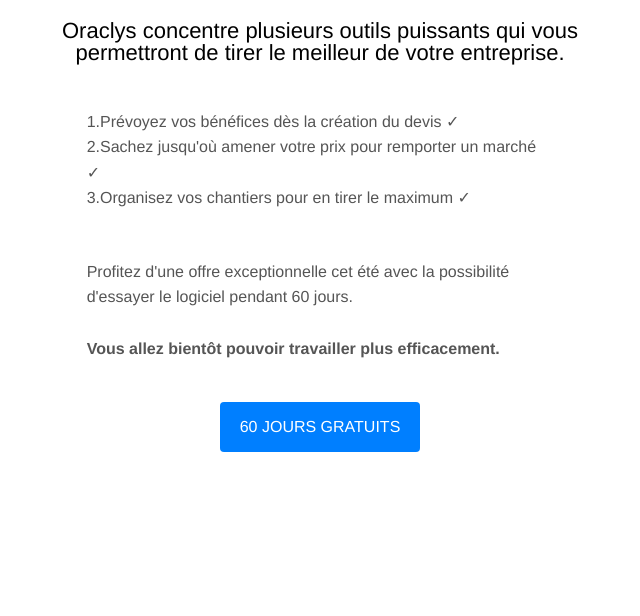
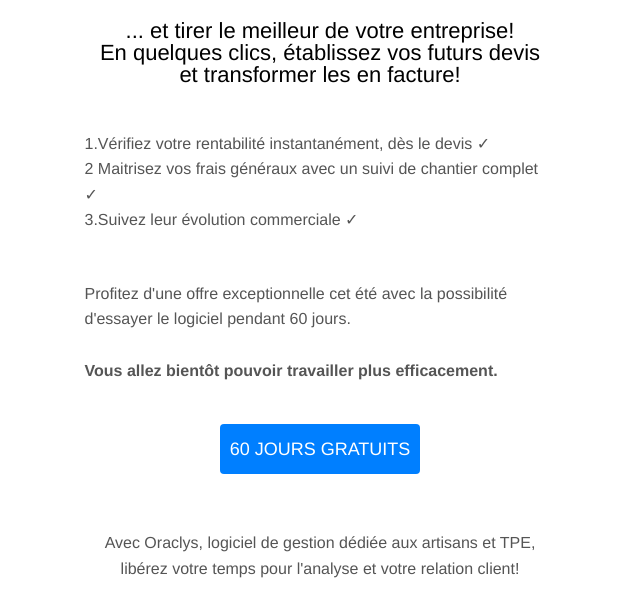
Before and after one commit to fh-d/lillevisionfest, a website: page mail.html in a window 1280 px wide. Shown: the part 328-944 px from the top of the page, without its empty margins (320-960 px from the left). Before the commit the page ends 865 px from the top, so only its background shows below. Drawn offline with Linux system fonts and the light colour scheme.

Commit message:
preinstall gulp sass

```diff
--- a/mail.html
+++ b/mail.html
@@ -95,15 +95,14 @@
 			line-height: 22px;
 			font-weight: normal;
 		}
-		a.link1{
 
-		}
 		a.link2{
 			color:#fff;
 			text-decoration:none;
 			font-family:Helvetica, Arial, sans-serif;
-			font-size:16px;
-			color:#fff;border-radius:4px;
+			font-size:18px;
+			color:#fff;
+			border-radius:4px;
 		}
 		p{
 			color:#555;
@@ -159,22 +158,23 @@
 								<td width="100%" colspan="3" align="center" style="padding-bottom:10px;padding-top:5px;">
 									<div class="contentEditableContainer contentTextEditable">
 					                	<div class="contentEditable" align='center' >
-					                  		<h2> Oraclys concentre plusieurs outils puissants qui vous permettront de tirer le meilleur de votre entreprise. </h2>
+					                  		<h2> ... et tirer le meilleur de votre entreprise!<br/> En quelques clics, établissez vos futurs devis <br/> et transformer les en facture! </h2>
 					                	</div>
 					              	</div>
 								</td>
 							</tr>
 							<tr>
 								<td width="100"> </td>
-								<td width="700" align="center">
+								<td width="730" align="center">
 									<div class="contentEditableContainer contentTextEditable">
 					                	<div class="contentEditable" align='left' >
 					                  		<p >
 
 
-    1.Prévoyez vos bénéfices dès la création du devis ✓<br/>
-    2.Sachez jusqu'où amener votre prix pour remporter un marché ✓<br/>
-    3.Organisez vos chantiers pour en tirer le maximum ✓
+
+    1.Vérifiez votre rentabilité instantanément, dès le devis ✓<br/>
+    2 Maitrisez vos frais généraux avec un suivi de chantier complet ✓<br/>
+    3.Suivez leur évolution commerciale ✓
 
 					                  			</p>
 					                  				<br/>			                  		<p >
@@ -197,25 +197,41 @@
 						<table cellpadding="0" cellspacing="0" border="0" align="center" width="600" class="container">
 							<tr>
 								<td width="200"> </td>
-								<td width="200" align="center" style="padding-top:25px; padding-bottom:85px;">
+								<td width="200" align="center" style="padding-top:25px; padding-bottom:35px;">
 									<table cellpadding="0" cellspacing="0" border="0" align="center" width="200" height="50">
 										<tr>
 											<td bgcolor="#007FFF" align="center" style="border-radius:4px;" width="200" height="50">
 												<div class="contentEditableContainer contentTextEditable">
 								                	<div class="contentEditable" align='center' >
-								                  		<a target='_blank' style="color:#FFF" width="200" height="50" href="http://www.oraclys.com/" class='link2'> 60 JOURS GRATUITS</a>
+								                  		<a class="link2" target='_blank' style="color:#FFF" width="200" height="50" href="http://www.oraclys.com/" class='link2'> 60 JOURS GRATUITS</a>
 								                	</div>
 								              	</div>
 											</td>
 										</tr>
 									</table>
 								</td>
+
 								<td width="200"> </td>
 							</tr>
 						</table>
 					</div>
 
+						<table cellpadding="0" cellspacing="0" border="0" align="center" width="600" class="container">
+							<tr>
+								<td width="100%" colspan="3" align="center" style="padding-bottom:100px;padding-top:5px;">
+									<div class="contentEditableContainer contentTextEditable">
+					                	<div class="contentEditable" align='center' >
+					                  		<p> Avec Oraclys, logiciel de gestion dédiée aux artisans et TPE,  <br/>libérez votre temps pour l'analyse et votre relation client!
+ </p>
+					                	</div>
+					              	</div>
+								</td>
+							</tr>
+							<tr>
+								<td width="100"> </td>
 
+							</tr>
+						</table>
 
 
 				</td>
```
Also changed, not shown: css/style.css (+8 -6 lines), index.html (+12 -11 lines).
